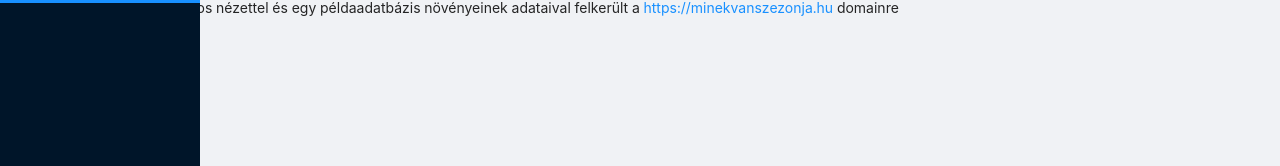
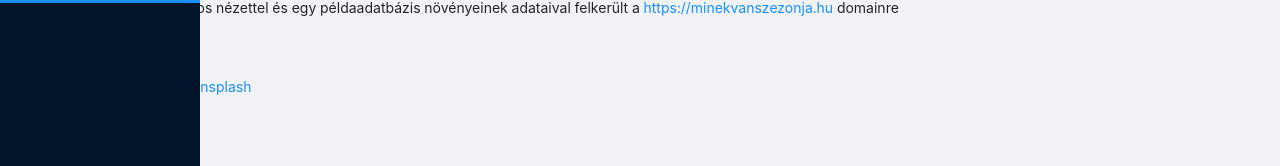
Before and after one commit to gulyasfeccferenc/minekvanszezonja, a React (Create React App) app: page /about in a window 1280 px wide. Both pictures are taken after a click on the item "Az oldalról". Shown: the part 255-421 px from the top of the page. Built offline with nearby package versions, Linux system fonts and the light colour scheme; no server answers; the database is empty.

Commit message:
Added new asset for plant placeholder image and set its source on about

```diff
--- a/src/components/Pages/About/About.js
+++ b/src/components/Pages/About/About.js
@@ -24,6 +24,20 @@ export default class About extends Component {
           <a href="https://minekvanszezonja.hu">https://minekvanszezonja.hu</a>{" "}
           domainre
         </p>
+
+        <h2>Külön köszönet:</h2>
+        <p>
+          <span>
+            Photo by{" "}
+            <a href="https://unsplash.com/@miracleday?utm_source=unsplash&amp;utm_medium=referral&amp;utm_content=creditCopyText">
+              Elena Mozhvilo
+            </a>{" "}
+            on{" "}
+            <a href="https://unsplash.com/s/photos/broccoli?utm_source=unsplash&amp;utm_medium=referral&amp;utm_content=creditCopyText">
+              Unsplash
+            </a>
+          </span>
+        </p>
       </>
     );
   }
```
Also changed, not shown: src/assets/plant_placeholder.jpg (added).
